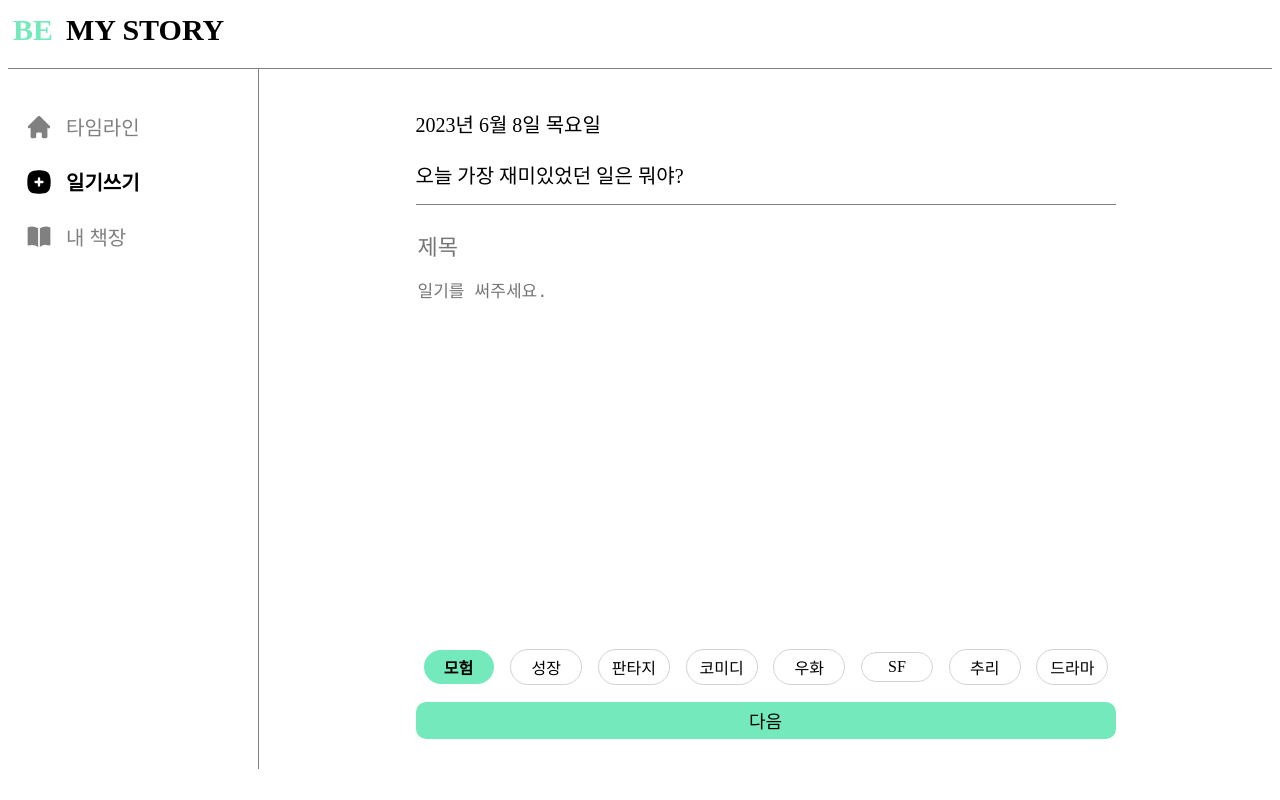
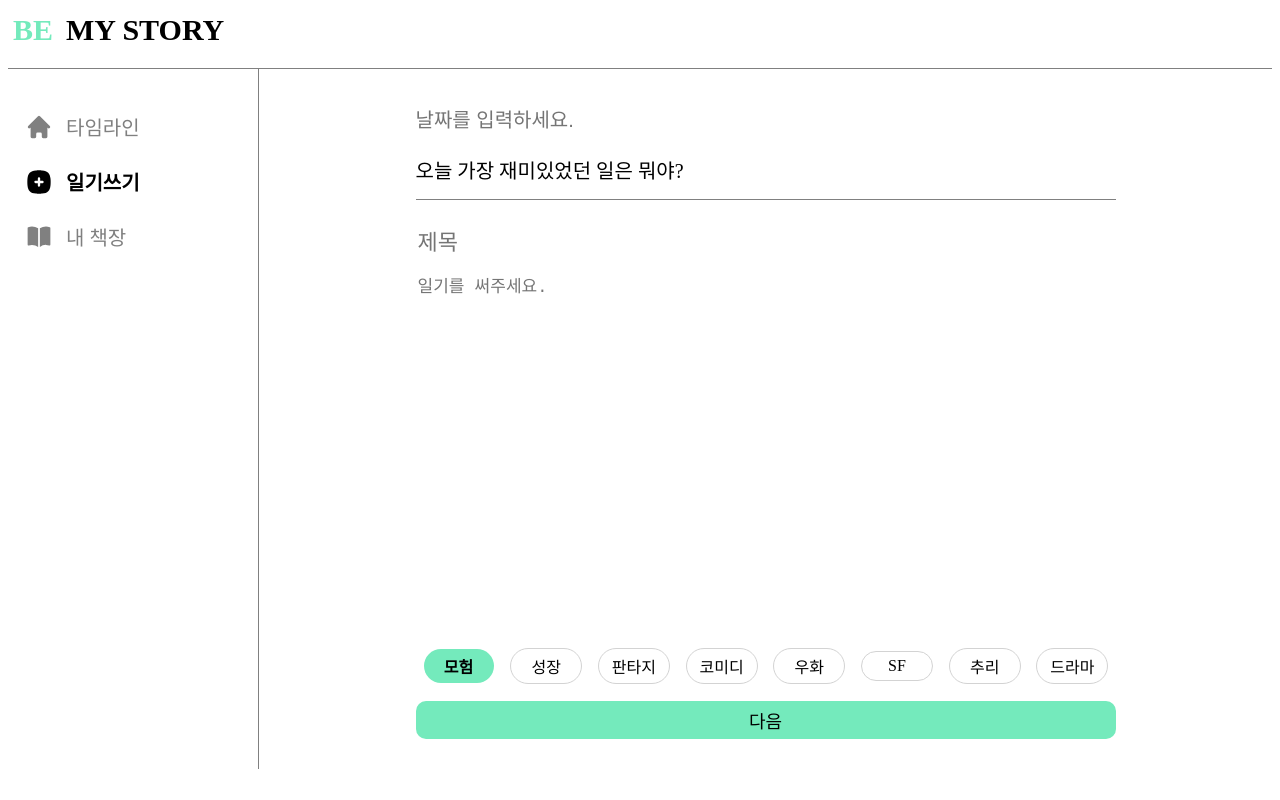
Before and after one commit to 6garlics/be-my-story-frontend, a React (Create React App) app: page /diary-form in a window 1280 px wide. Built offline with nearby package versions, Linux system fonts and the light colour scheme.

Commit message:
✨ feat: diaryForm에서 서버로 form 전송 (post request)

```diff
--- a/src/pages/DiaryForm.js
+++ b/src/pages/DiaryForm.js
@@ -16,12 +16,14 @@ const genres = [
 const days = ["일", "월", "화", "수", "목", "금", "토"];
 
 const DiaryForm = () => {
+  const [date, setDate] = useState("");
   const [title, setTitle] = useState("");
   const [text, setText] = useState("");
   const [selectedGenre, setSelectedGenre] = useState(0);
   const navigate = useNavigate();
 
   const submitDiary = (event) => {
+    console.log(event);
     navigate("/book-form");
     console.log("diary submitted.");
   };
@@ -37,16 +39,26 @@ const DiaryForm = () => {
 
   return (
     <div style={{ display: "flex", justifyContent: "center" }}>
-      <Container>
-        <Date>{getToday()}</Date>
+      <Form action="http://43.201.184.127:8080/diary-form" method="post">
+        <Date
+          name="date"
+          placeholder="날짜를 입력하세요."
+          required
+          value={date}
+          onChange={(e) => setDate(e.target.value)}
+        ></Date>
         <Suggestion>오늘 가장 재미있었던 일은 뭐야?</Suggestion>
         <Title
+          name="title"
           placeholder="제목"
+          required
           value={title}
           onChange={(e) => setTitle(e.target.value)}
         />
         <Text
+          name="contents"
           placeholder="일기를 써주세요."
+          required
           value={text}
           onChange={(e) => setText(e.target.value)}
         />
@@ -56,8 +68,8 @@ const DiaryForm = () => {
               <Label key={index}>
                 <RadioButton
                   type="radio"
-                  name="genres"
-                  value={index}
+                  name="story_type"
+                  value={genre}
                   onChange={(e) => setSelectedGenre(index)}
                 />
                 <Genre index={index} selectedGenre={selectedGenre}>
@@ -67,13 +79,15 @@ const DiaryForm = () => {
             );
           })}
         </Genres>
-        <SubmitButton onClick={submitDiary}>다음</SubmitButton>
-      </Container>
+        <SubmitButton type="submit" onSubmit={submitDiary}>
+          다음
+        </SubmitButton>
+      </Form>
     </div>
   );
 };
 
-const Container = styled.div`
+const Form = styled.form`
   display: flex;
   flex-direction: column;
   width: 700px;
@@ -81,10 +95,14 @@ const Container = styled.div`
   margin: 30px;
 `;
 
-const Date = styled.div`
+const Date = styled.input`
   font-size: 20px;
   flex: 1;
   padding: 10px 0px;
+  border: none;
+  &:focus {
+    outline: none;
+  }
 `;
 
 const Suggestion = styled.div`
```
